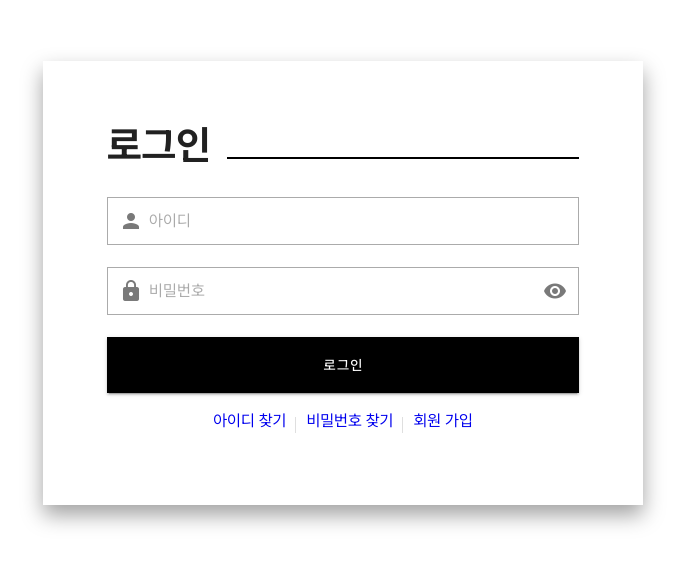
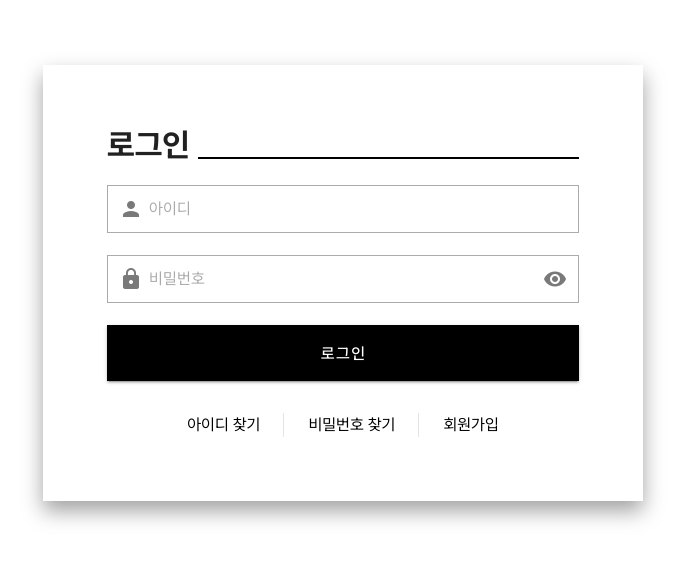
Before and after one commit to ForSSAFY/find-your-home-fe, a Vue app: page /login in a window 1280 px wide. Shown: the part 117-682 px from the top of the page, without its empty margins (297-982 px from the left). Built offline with nearby package versions, Linux system fonts and the light colour scheme; no server answers; what vue-query would draw is missing.

Commit message:
feat: 로그인, 회원가입 페이지 수정

```diff
--- a/src/views/MainView.vue
+++ b/src/views/MainView.vue
@@ -81,7 +81,7 @@ const search = () => {
     <section>
       <div class="header">
         <h2>뉴스</h2>
-        <div class="header-more-wrapper">
+        <div class="header-line">
           <router-link :to="{ name: 'news' }" class="header-more">
             더보기
             <v-icon icon="add" size="sm" />
@@ -97,7 +97,7 @@ const search = () => {
     <section>
       <div class="header">
         <h2>공지사항</h2>
-        <div class="header-more-wrapper">
+        <div class="header-line">
           <router-link :to="{ name: 'notice' }" class="header-more">
             더보기
             <v-icon icon="add" />
@@ -192,7 +192,7 @@ video {
   line-height: 1;
 }
 
-.header-more-wrapper {
+.header-line {
   display: flex;
   align-items: end;
   justify-content: end;
--- a/src/views/QnaEditView.vue
+++ b/src/views/QnaEditView.vue
@@ -1,5 +1,5 @@
 <script setup lang="ts">
-import { editQna, getEditQna, writeQna } from "@/api/qna";
+import { editQna, getEditQna } from "@/api/qna";
 import { onMounted, ref } from "vue";
 import { useRoute, useRouter } from "vue-router";
 
--- a/src/views/user/FindIdCompleteView.vue
+++ b/src/views/user/FindIdCompleteView.vue
@@ -16,11 +16,12 @@ const findpassword = () => {
   <v-layout>
     <v-main class="container">
       <form class="find-id-form">
-        <header class="header">
+        <header class="header mb-6">
           <h2>아이디 찾기</h2>
           <div class="header-line"></div>
         </header>
-        <div class="id-part">회원님의 ID는 <span>ssafy</span> 입니다.</div>
+
+        <div class="id-part">회원님의 ID는 <strong>ssafy</strong> 입니다.</div>
         <div class="buttons">
           <v-btn rounded="0" variant="outlined" class="reset-button" @click="findpassword()">비밀번호 찾기</v-btn>
           <v-btn rounded="0" class="find-id-button" @click="login()">로그인</v-btn>
@@ -47,24 +48,40 @@ const findpassword = () => {
   box-shadow: 0px 10px 20px rgb(0, 0, 0, 0.38);
 }
 
+.find-id-form {
+  max-width: 600px;
+  width: 100%;
+  padding: 4rem;
+  box-shadow: 0px 10px 20px rgb(0, 0, 0, 0.38);
+}
+
+.login-form {
+  max-width: 600px;
+  width: 100%;
+  padding: 4rem;
+  box-shadow: 0px 10px 20px rgba(0, 0, 0, 0.37);
+}
+
 .header {
   display: flex;
-  flex-direction: row;
-  align-items: baseline;
-  justify-content: space-between;
-  gap: 16px;
-  margin-bottom: 2rem;
+  align-items: start;
+  gap: 0.5rem;
 }
 
 .header h2 {
   font-weight: 700;
-  font-size: 40px;
+  font-size: 2rem;
   line-height: 1;
 }
 
 .header-line {
+  display: flex;
+  align-items: end;
+  justify-content: end;
+  padding-bottom: 0.25rem;
   flex: 1 0 0;
   border-bottom: 2px solid black;
+  height: 1.85rem;
 }
 
 .font-label {
@@ -72,23 +89,23 @@ const findpassword = () => {
   font-weight: 700;
 }
 
-.id-part {
-  padding: 1rem 0;
-}
-
 .buttons {
   display: grid;
-  grid-template-columns: 1fr 1fr;
+  grid-template-columns: repeat(2, 1fr);
   gap: 1rem;
-  margin-top: 1rem;
+  margin-top: 2rem;
 }
 
 .reset-button {
   height: 56px;
+  font-size: 1rem;
+  font-weight: 500;
 }
 
 .find-id-button {
   height: 56px;
+  font-size: 1rem;
+  font-weight: 500;
   background-color: black;
   color: white;
 }
--- a/src/views/user/FindIdView.vue
+++ b/src/views/user/FindIdView.vue
@@ -1,18 +1,16 @@
 <script setup lang="ts">
-import { useVuelidate } from '@vuelidate/core';
-import { email, helpers, required } from '@vuelidate/validators';
-import { reactive, toValue } from 'vue';
-import { useRouter } from 'vue-router';
+import { useVuelidate } from '@vuelidate/core'
+import { email, helpers, required } from '@vuelidate/validators'
+import { reactive, toValue } from 'vue'
+import { useRouter } from 'vue-router'
 
 const router = useRouter()
 
 interface State {
-  nickname: string
   email: string
 }
 
 const initialState: State = {
-  nickname: '',
   email: ''
 }
 
@@ -21,7 +19,6 @@ const state = reactive<State>({
 })
 
 const rules = {
-  nickname: { required: helpers.withMessage('닉네임을 입력해주세요', required) },
   email: {
     required: helpers.withMessage('이메일을 입력해주세요', required),
     email: helpers.withMessage('이메일 형식이 올바르지 않습니다', email)
@@ -48,23 +45,20 @@ const check = async () => {
 <template>
   <v-layout>
     <v-main class="container">
-      <v-form class="find-id-form">
-        <header class="header">
+      <form class="find-id-form">
+        <header class="header mb-6">
           <h2>아이디 찾기</h2>
           <div class="header-line"></div>
         </header>
-        <label class="font-label">닉네임</label>
-        <v-text-field :error-messages="v$.nickname.$errors.map((e) => toValue(e.$message))" placeholder="닉네임을 입력하세요."
-          rounded="0" variant="outlined" v-model="state.nickname" required></v-text-field>
 
         <label class="font-label">이메일</label>
         <v-text-field :error-messages="v$.email.$errors.map((e) => toValue(e.$message))" rounded="0"
-          placeholder="이메일을 입력하세요." variant="outlined" v-model="state.email" required></v-text-field>
+          placeholder="이메일을 입력하세요." variant="outlined" v-model="state.email" required />
         <div class="buttons">
           <v-btn rounded="0" variant="outlined" class="reset-button" @click="clear()">초기화</v-btn>
           <v-btn rounded="0" class="find-id-button" @click="check()">다음</v-btn>
         </div>
-      </v-form>
+      </form>
     </v-main>
   </v-layout>
 </template>
@@ -86,44 +80,56 @@ const check = async () => {
   box-shadow: 0px 10px 20px rgb(0, 0, 0, 0.38);
 }
 
+.login-form {
+  max-width: 600px;
+  width: 100%;
+  padding: 4rem;
+  box-shadow: 0px 10px 20px rgba(0, 0, 0, 0.37);
+}
+
 .header {
   display: flex;
-  flex-direction: row;
-  align-items: baseline;
-  justify-content: space-between;
-  gap: 16px;
-  margin-bottom: 2rem;
+  align-items: start;
+  gap: 0.5rem;
 }
 
 .header h2 {
   font-weight: 700;
-  font-size: 40px;
+  font-size: 2rem;
   line-height: 1;
 }
 
 .header-line {
+  display: flex;
+  align-items: end;
+  justify-content: end;
+  padding-bottom: 0.25rem;
   flex: 1 0 0;
   border-bottom: 2px solid black;
+  height: 1.85rem;
 }
 
 .font-label {
-  font-size: 16px;
-  font-weight: 700;
+  font-weight: 500;
 }
 
 .buttons {
   display: grid;
-  grid-template-columns: 1fr 1fr;
+  grid-template-columns: repeat(2, 1fr);
   gap: 1rem;
   margin-top: 1rem;
 }
 
 .reset-button {
   height: 56px;
+  font-size: 1rem;
+  font-weight: 500;
 }
 
 .find-id-button {
   height: 56px;
+  font-size: 1rem;
+  font-weight: 500;
   background-color: black;
   color: white;
 }
--- a/src/views/user/FindPasswordCompleteView.vue
+++ b/src/views/user/FindPasswordCompleteView.vue
@@ -61,14 +61,18 @@ const login = async () => {
     <v-main class="container">
       <form class="find-id-form">
         <header class="header">
-          <h2>비밀번호 찾기</h2>
+          <h2>비밀번호 재설정</h2>
           <div class="header-line"></div>
         </header>
-        <div class="font-label">새로운 비밀번호를 입력해주세요.</div>
-        <v-text-field :error-messages="v$.password.$errors.map((e) => toValue(e.$message))" v-model="state.password"
-          rounded="0" variant="outlined" placeholder="영문자 및 숫자 기호를 포함한 8자리 이상 20자리 이하"></v-text-field>
-        <v-text-field :error-messages="v$.passwordchk.$errors.map((e) => toValue(e.$message))" v-model="state.passwordchk"
-          rounded="0" variant="outlined" placeholder="비밀번호를 한번 더 입력하세요."></v-text-field>
+
+        <div class="description">새로운 비밀번호를 입력해주세요.</div>
+
+        <v-text-field type="password" :error-messages="v$.password.$errors.map((e) => toValue(e.$message))"
+          v-model="state.password" rounded="0" variant="outlined"
+          placeholder="영문자 및 숫자 기호를 포함한 8자리 이상 20자리 이하"></v-text-field>
+        <v-text-field type="password" :error-messages="v$.passwordchk.$errors.map((e) => toValue(e.$message))"
+          v-model="state.passwordchk" rounded="0" variant="outlined" placeholder="비밀번호를 한번 더 입력하세요."></v-text-field>
+
         <div class="buttons">
           <v-btn rounded="0" variant="outlined" class="reset-button" @click="clear()">초기화</v-btn>
           <v-btn rounded="0" class="find-id-button" @click="login()">로그인</v-btn>
@@ -97,28 +101,29 @@ const login = async () => {
 
 .header {
   display: flex;
-  flex-direction: row;
-  align-items: baseline;
-  justify-content: space-between;
-  gap: 16px;
-  margin-bottom: 2rem;
+  align-items: start;
+  gap: 0.5rem;
 }
 
 .header h2 {
   font-weight: 700;
-  font-size: 40px;
+  font-size: 2rem;
   line-height: 1;
 }
 
 .header-line {
+  display: flex;
+  align-items: end;
+  justify-content: end;
+  padding-bottom: 0.25rem;
   flex: 1 0 0;
   border-bottom: 2px solid black;
+  height: 1.85rem;
 }
 
-.font-label {
-  font-size: 16px;
-  font-weight: 700;
-  margin-bottom: 1rem;
+.description {
+  margin-top: 0.25rem;
+  margin-bottom: 1.5rem;
 }
 
 .id-part {
@@ -127,17 +132,21 @@ const login = async () => {
 
 .buttons {
   display: grid;
-  grid-template-columns: 1fr 1fr;
+  grid-template-columns: repeat(2, 1fr);
   gap: 1rem;
   margin-top: 1rem;
 }
 
 .reset-button {
   height: 56px;
+  font-size: 1rem;
+  font-weight: 500;
 }
 
 .find-id-button {
   height: 56px;
+  font-size: 1rem;
+  font-weight: 500;
   background-color: black;
   color: white;
 }
--- a/src/views/user/FindPasswordView.vue
+++ b/src/views/user/FindPasswordView.vue
@@ -1,6 +1,7 @@
 <script setup lang="ts">
 import { useVuelidate } from '@vuelidate/core';
 import { email, helpers, required } from '@vuelidate/validators';
+import { toValue } from 'vue';
 import { reactive } from 'vue';
 import { useRouter } from 'vue-router';
 
@@ -49,16 +50,17 @@ const check = async () => {
   <v-layout>
     <v-main class="container">
       <form class="find-id-form">
-        <header class="header">
-          <h2>비밀번호 찾기</h2>
+        <header class="header mb-6">
+          <h2>비밀번호 재설정</h2>
           <div class="header-line"></div>
         </header>
+
         <label class="font-label">아이디</label>
         <v-text-field :error-messages="v$.id.$errors.map((e) => '아이디를 입력하세요')" v-model="state.id" rounded="0"
           placeholder="아이디를 입력하세요." variant="outlined" required></v-text-field>
 
         <label class="font-label">이메일</label>
-        <v-text-field :error-messages="v$.email.$errors.map((e) => '이메일을 입력하세요')" v-model="state.email" rounded="0"
+        <v-text-field :error-messages="v$.email.$errors.map((e) => toValue(e.$message))" v-model="state.email" rounded="0"
           placeholder="이메일을 입력하세요." variant="outlined" required></v-text-field>
         <div class="buttons">
           <v-btn rounded="0" variant="outlined" class="reset-button" @click="clear()">초기화</v-btn>
@@ -88,42 +90,47 @@ const check = async () => {
 
 .header {
   display: flex;
-  flex-direction: row;
-  align-items: baseline;
-  justify-content: space-between;
-  gap: 16px;
-  margin-bottom: 2rem;
+  align-items: start;
+  gap: 0.5rem;
 }
 
 .header h2 {
   font-weight: 700;
-  font-size: 40px;
+  font-size: 2rem;
   line-height: 1;
 }
 
 .header-line {
+  display: flex;
+  align-items: end;
+  justify-content: end;
+  padding-bottom: 0.25rem;
   flex: 1 0 0;
   border-bottom: 2px solid black;
+  height: 1.85rem;
 }
 
 .font-label {
-  font-size: 16px;
-  font-weight: 700;
+  font-weight: 500;
 }
 
 .buttons {
   display: grid;
-  grid-template-columns: 1fr 1fr;
+  grid-template-columns: repeat(2, 1fr);
   gap: 1rem;
   margin-top: 1rem;
 }
 
 .reset-button {
   height: 56px;
+  font-size: 1rem;
+  font-weight: 500;
 }
 
 .find-id-button {
   height: 56px;
+  font-size: 1rem;
+  font-weight: 500;
   background-color: black;
   color: white;
 }
--- a/src/views/user/JoinView.vue
+++ b/src/views/user/JoinView.vue
@@ -92,7 +92,7 @@ const visible = ref(false)
   <v-layout>
     <v-main class="container">
       <form class="join-form">
-        <header class="header">
+        <header class="header mb-6">
           <h2>회원가입</h2>
           <div class="header-line"></div>
         </header>
@@ -101,15 +101,14 @@ const visible = ref(false)
         <div class="join-form-row">
           <v-text-field :error-messages="v$.id.$errors.map((e) => toValue(e.$message))" v-model="state.id"
             placeholder="아이디" hint="아이디는 6 ~ 12자의 영문,숫자만 사용가능합니다." variant="outlined" rounded="0" required
-            @input="v$.id.$touch" @blur="v$.id.$touch"></v-text-field>
+            @input="v$.id.$touch" @blur="v$.id.$touch" />
           <v-btn rounded="0" class="duplicate-check-button">중복확인</v-btn>
         </div>
 
         <label class="font-label">이메일</label>
         <div class="join-form-row">
           <v-text-field :error-messages="v$.email.$errors.map((e) => toValue(e.$message))" v-model="state.email"
-            placeholder="이메일" variant="outlined" rounded="0" required @input="v$.email.$touch"
-            @blur="v$.email.$touch"></v-text-field>
+            placeholder="이메일" variant="outlined" rounded="0" required @input="v$.email.$touch" @blur="v$.email.$touch" />
           <v-btn rounded="0" class="duplicate-check-button">이메일 인증</v-btn>
         </div>
 
@@ -117,8 +116,8 @@ const visible = ref(false)
         <div class="join-form-row">
           <v-text-field :error-messages="v$.nickname.$errors.map((e) => toValue(e.$message))" v-model="state.nickname"
             placeholder="닉네임" rounded="0" variant="outlined" required @input="v$.nickname.$touch"
-            @blur="v$.nickname.$touch"></v-text-field>
-          <v-btn rounded="0" class="duplicate-check-button none-button" disabled>중복확인</v-btn>
+            @blur="v$.nickname.$touch" />
+          <div></div>
         </div>
 
         <label class="font-label">비밀번호</label>
@@ -127,15 +126,15 @@ const visible = ref(false)
             :append-inner-icon="visible ? 'visibility_off' : 'visibility'" :type="visible ? 'text' : 'password'"
             v-model="state.password" placeholder="영문자 및 숫자 기호를 포함한 8자리 이상 20자리 이하" rounded="0" variant="outlined"
             hint="영문자 및 숫자 기호를 포함한 8자리 이상 20자리 이하" required @input="v$.password.$touch" @blur="v$.password.$touch"
-            @click:append-inner="visible = !visible"></v-text-field>
-          <v-btn rounded="0" class="duplicate-check-button none-button" disabled>중복확인</v-btn>
+            @click:append-inner="visible = !visible" />
+          <div></div>
         </div>
 
         <div class="join-form-row">
           <v-text-field v-model="state.passwordchk" placeholder="비밀번호 확인" rounded="0" variant="outlined" type="password"
             required :error-messages="v$.passwordchk.$errors.map((e) => toValue(e.$message))"
-            @input="v$.passwordchk.$touch" @blur="v$.passwordchk.$touch"></v-text-field>
-          <v-btn rounded="0" class="duplicate-check-button none-button" disabled>중복확인</v-btn>
+            @input="v$.passwordchk.$touch" @blur="v$.passwordchk.$touch" />
+          <div></div>
         </div>
         <div class="buttons">
           <v-btn rounded="0" variant="outlined" class="reset-button" @click="clear()">초기화</v-btn>
@@ -164,8 +163,8 @@ const visible = ref(false)
 
 .join-form-row {
   display: grid;
-  grid-template-columns: 1fr 100px;
-  gap: 16px;
+  grid-template-columns: 1fr 8rem;
+  gap: 1rem;
 }
 
 .duplicate-check-button {
@@ -181,44 +180,50 @@ const visible = ref(false)
 }
 
 .font-label {
-  font-size: 16px;
-  font-weight: 700;
+  font-weight: 500;
 }
 
 /* 회원가입 헤더 */
+
 .header {
   display: flex;
-  flex-direction: row;
-  align-items: baseline;
-  justify-content: space-between;
-  gap: 16px;
-  margin-bottom: 2rem;
+  align-items: start;
+  gap: 0.5rem;
 }
 
 .header h2 {
   font-weight: 700;
-  font-size: 40px;
+  font-size: 2rem;
   line-height: 1;
 }
 
 .header-line {
+  display: flex;
+  align-items: end;
+  justify-content: end;
+  padding-bottom: 0.25rem;
   flex: 1 0 0;
   border-bottom: 2px solid black;
+  height: 1.85rem;
 }
 
 .buttons {
   display: grid;
-  grid-template-columns: 1fr 1fr;
+  grid-template-columns: repeat(2, 1fr);
   gap: 1rem;
   margin-top: 1rem;
 }
 
 .reset-button {
   height: 56px;
+  font-size: 1rem;
+  font-weight: 500;
 }
 
 .join-button {
   height: 56px;
+  font-size: 1rem;
+  font-weight: 500;
   background-color: black;
   color: white;
 }
--- a/src/views/user/LoginView.vue
+++ b/src/views/user/LoginView.vue
@@ -43,7 +43,7 @@ const login = async () => {
   <v-layout>
     <v-main class="container">
       <v-card class="login-form" rounded="0">
-        <div class="header">
+        <div class="header mb-6">
           <h2>로그인</h2>
           <div class="header-line"></div>
         </div>
@@ -58,13 +58,13 @@ const login = async () => {
 
         <v-btn class="login-button" rounded="0" @click="login()">로그인</v-btn>
 
-        <div class="find_wrap">
-          <router-link to="/find-id" class="text-decoration-none">아이디 찾기</router-link>
-          <v-divider inset vertical></v-divider>
-          <router-link to="/find-pw" class="text-decoration-none">비밀번호 찾기</router-link>
-          <v-divider inset vertical></v-divider>
-          <router-link to="/join" class="text-decoration-none">회원 가입</router-link>
-        </div>
+        <nav class="find_wrap">
+          <router-link to="/find-id">아이디 찾기</router-link>
+          <v-divider vertical />
+          <router-link to="/find-pw">비밀번호 찾기</router-link>
+          <v-divider vertical />
+          <router-link to="/join">회원가입</router-link>
+        </nav>
       </v-card>
     </v-main>
   </v-layout>
@@ -89,43 +89,51 @@ const login = async () => {
 
 .header {
   display: flex;
-  flex-direction: row;
-  align-items: baseline;
-  justify-content: space-between;
-  gap: 16px;
-  margin-bottom: 2rem;
+  align-items: start;
+  gap: 0.5rem;
 }
 
 .header h2 {
   font-weight: 700;
-  font-size: 40px;
+  font-size: 2rem;
   line-height: 1;
 }
 
 .header-line {
-  /* (grow, shrink, basis) */
+  display: flex;
+  align-items: end;
+  justify-content: end;
+  padding-bottom: 0.25rem;
   flex: 1 0 0;
   border-bottom: 2px solid black;
-}
-
-.v-divider {
-  height: 16px;
-  background-color: black;
+  height: 1.85rem;
 }
 
 /* 로그인 버튼 */
 .login-button {
   width: 100%;
   height: 56px;
+  font-weight: 500;
+  font-size: 1rem;
   background-color: black;
   color: white;
 }
 
 .find_wrap {
   display: flex;
+  align-items: stretch;
   justify-content: center;
-  text-align: center;
-  gap: 10px;
-  margin-top: 1rem;
+  gap: 1.5rem;
+  margin-top: 2rem;
+}
+
+.find_wrap>a {
+  color: black;
+  text-decoration: none;
+}
+
+.find_wrap>a:hover {
+  text-decoration: underline;
+  text-underline-offset: 0.25rem;
 }
 </style>
```
